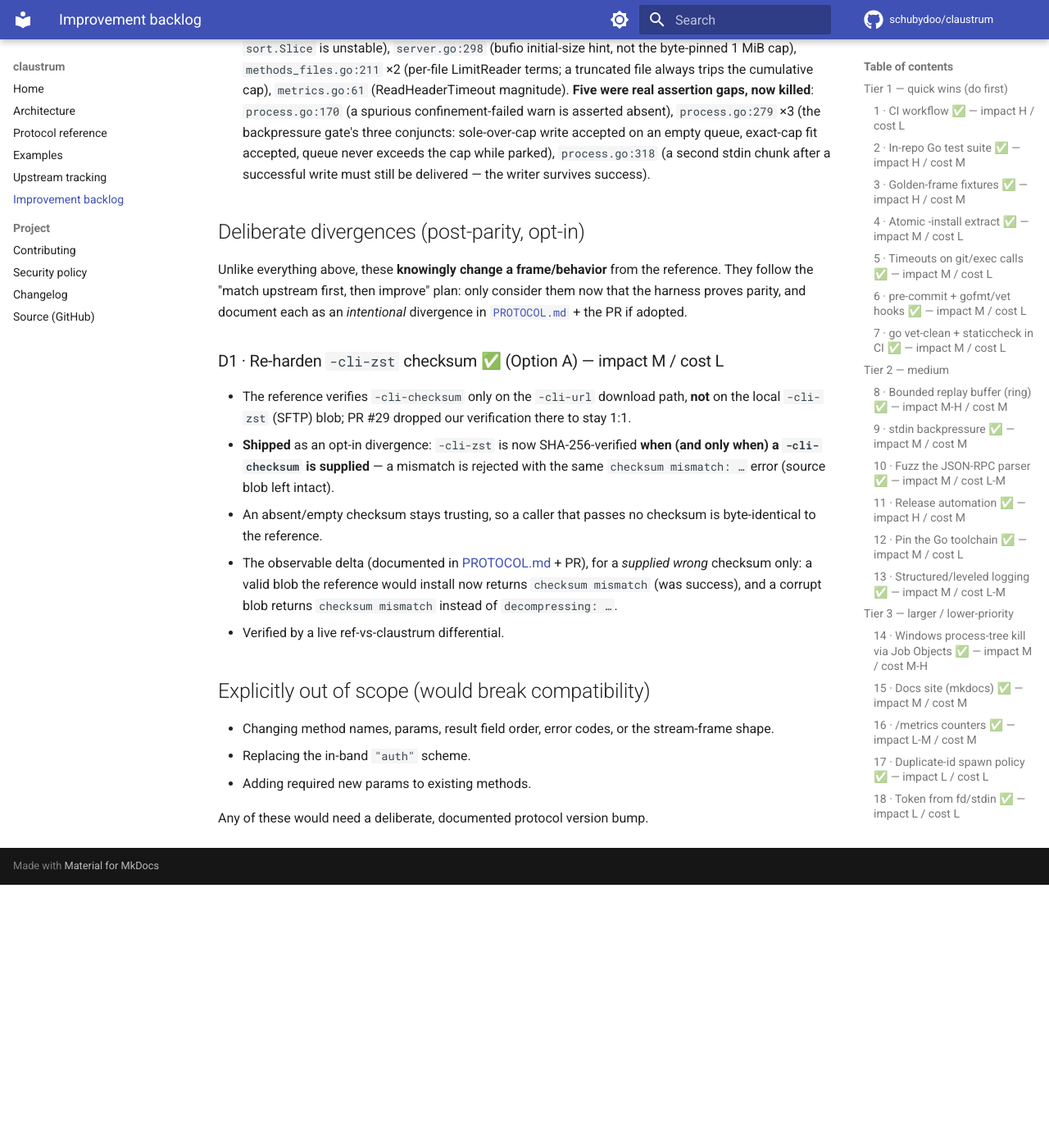
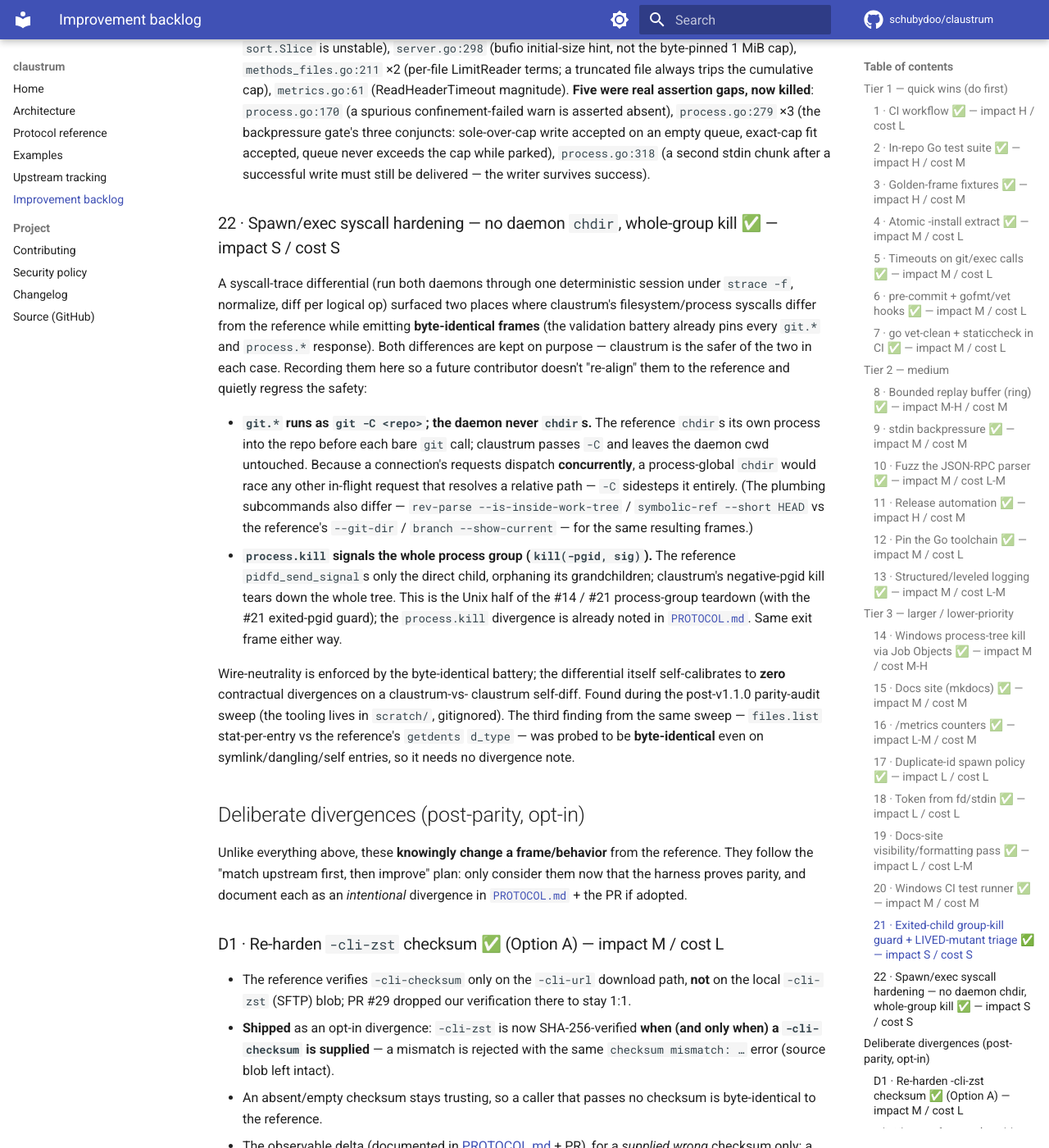
Before and after one commit to schubydoo/claustrum, an MkDocs documentation site: the page built from docs/IMPROVEMENTS.md, in a window 1280 px wide and 1400 px high, scrolled down 6085 px. Shown: the whole window at 82% size. Built offline with MkDocs 1.6.1 and Material for MkDocs 9.7.7, drawn with Linux system fonts in a browser that asks for light colours; comment, search, counter and statistics services are not loaded; before the commit the page ends 7164 px from its top, so only the background shows below that.

Commit message:
docs: record syscall-audit spawn/exec divergences (no daemon chdir, group-kill) (#102)
A syscall-trace differential vs reference d20a77da surfaced two below-wire
fs/proc differences that emit byte-identical frames and are kept on purpose
(claustrum is the safer of the two in each):

- git.* runs as `git -C <repo>` instead of the reference's process-global
  chdir — avoids a cwd race under concurrent dispatch.
- process.kill signals the whole process group (kill(-pgid)) instead of the
  reference's pidfd_send_signal to the single child — tears down the whole
  tree (Unix half of #14/#21).

Add IMPROVEMENTS.md item #22 so neither gets "re-aligned" to the reference and
regresses the safety. The third finding from the same sweep (files.list
stat-per-entry) was probed byte-identical even on symlink entries, so it needs
no note. Audit tooling is in gitignored scratch/; no code or wire change.

Co-authored-by: Schuby <12485317+schubydoo@users.noreply.github.com>
Co-authored-by: Claude Opus 4.8 (1M context) <noreply@anthropic.com>

```diff
--- a/docs/IMPROVEMENTS.md
+++ b/docs/IMPROVEMENTS.md
@@ -274,6 +274,40 @@ a 72rem content column (#77). Site-only; no wire/behavior change.
   parked), `process.go:318` (a second stdin chunk after a successful write
   must still be delivered — the writer survives success).
 
+### 22 · Spawn/exec syscall hardening — no daemon `chdir`, whole-group kill ✅ — impact S / cost S
+
+A syscall-trace differential (run both daemons through one deterministic session
+under `strace -f`, normalize, diff per logical op) surfaced two places where
+claustrum's filesystem/process syscalls differ from the reference while emitting
+**byte-identical frames** (the validation battery already pins every `git.*` and
+`process.*` response). Both differences are kept on purpose — claustrum is the
+safer of the two in each case. Recording them here so a future contributor
+doesn't "re-align" them to the reference and quietly regress the safety:
+
+- **`git.*` runs as `git -C <repo>`; the daemon never `chdir`s.** The reference
+  `chdir`s its own process into the repo before each bare `git` call; claustrum
+  passes `-C` and leaves the daemon cwd untouched. Because a connection's
+  requests dispatch **concurrently**, a process-global `chdir` would race any
+  other in-flight request that resolves a relative path — `-C` sidesteps it
+  entirely. (The plumbing subcommands also differ —
+  `rev-parse --is-inside-work-tree` / `symbolic-ref --short HEAD` vs the
+  reference's `--git-dir` / `branch --show-current` — for the same resulting
+  frames.)
+- **`process.kill` signals the whole process group (`kill(-pgid, sig)`).** The
+  reference `pidfd_send_signal`s only the direct child, orphaning its
+  grandchildren; claustrum's negative-pgid kill tears down the whole tree. This
+  is the Unix half of the #14 / #21 process-group teardown (with the #21
+  exited-pgid guard); the `process.kill` divergence is already noted in
+  [`PROTOCOL.md`](PROTOCOL.md). Same exit frame either way.
+
+Wire-neutrality is enforced by the byte-identical battery; the differential
+itself self-calibrates to **zero** contractual divergences on a claustrum-vs-
+claustrum self-diff. Found during the post-v1.1.0 parity-audit sweep (the tooling
+lives in `scratch/`, gitignored). The third finding from the same sweep —
+`files.list` stat-per-entry vs the reference's `getdents` `d_type` — was probed
+to be **byte-identical** even on symlink/dangling/self entries, so it needs no
+divergence note.
+
 ## Deliberate divergences (post-parity, opt-in)
 
 Unlike everything above, these **knowingly change a frame/behavior** from the
```
